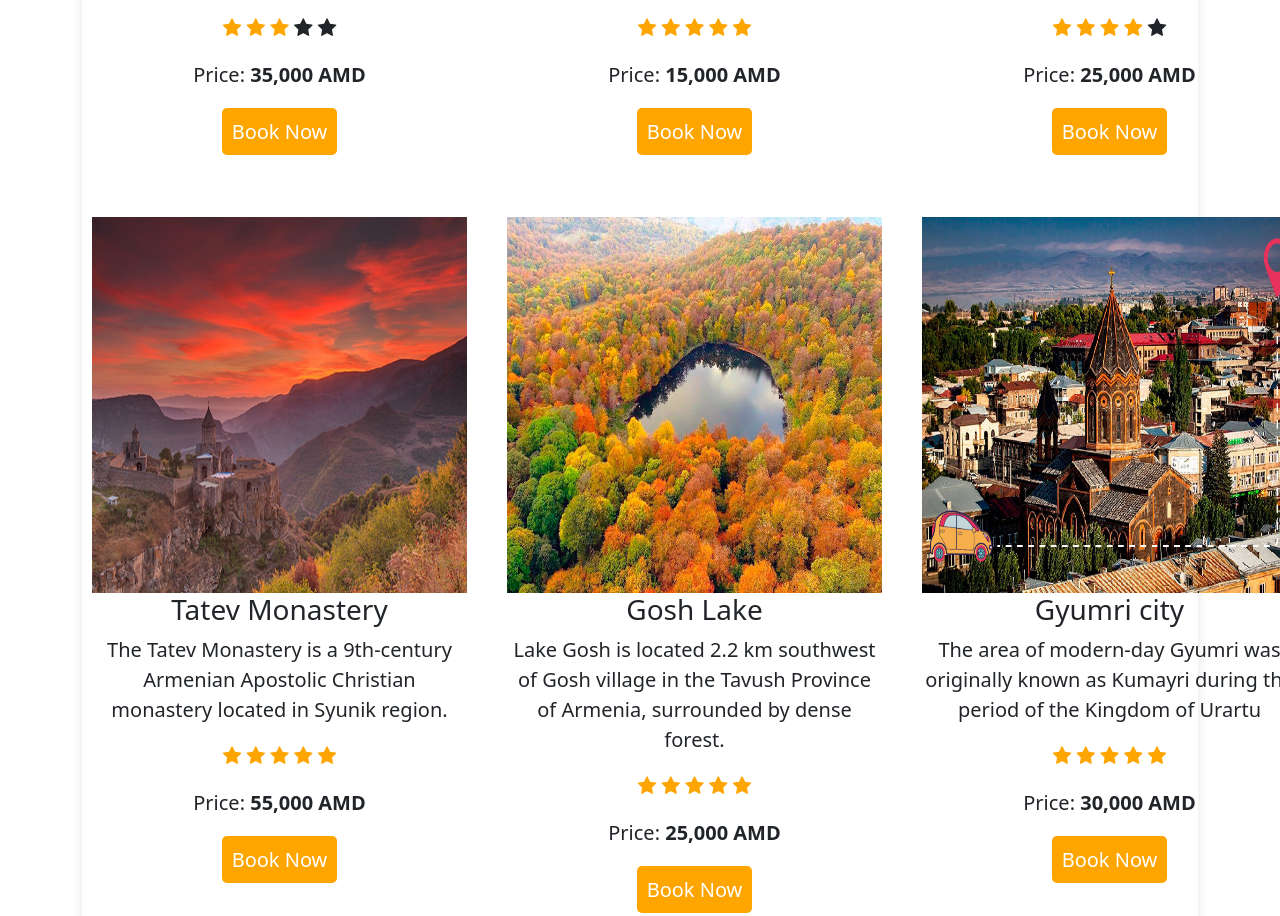
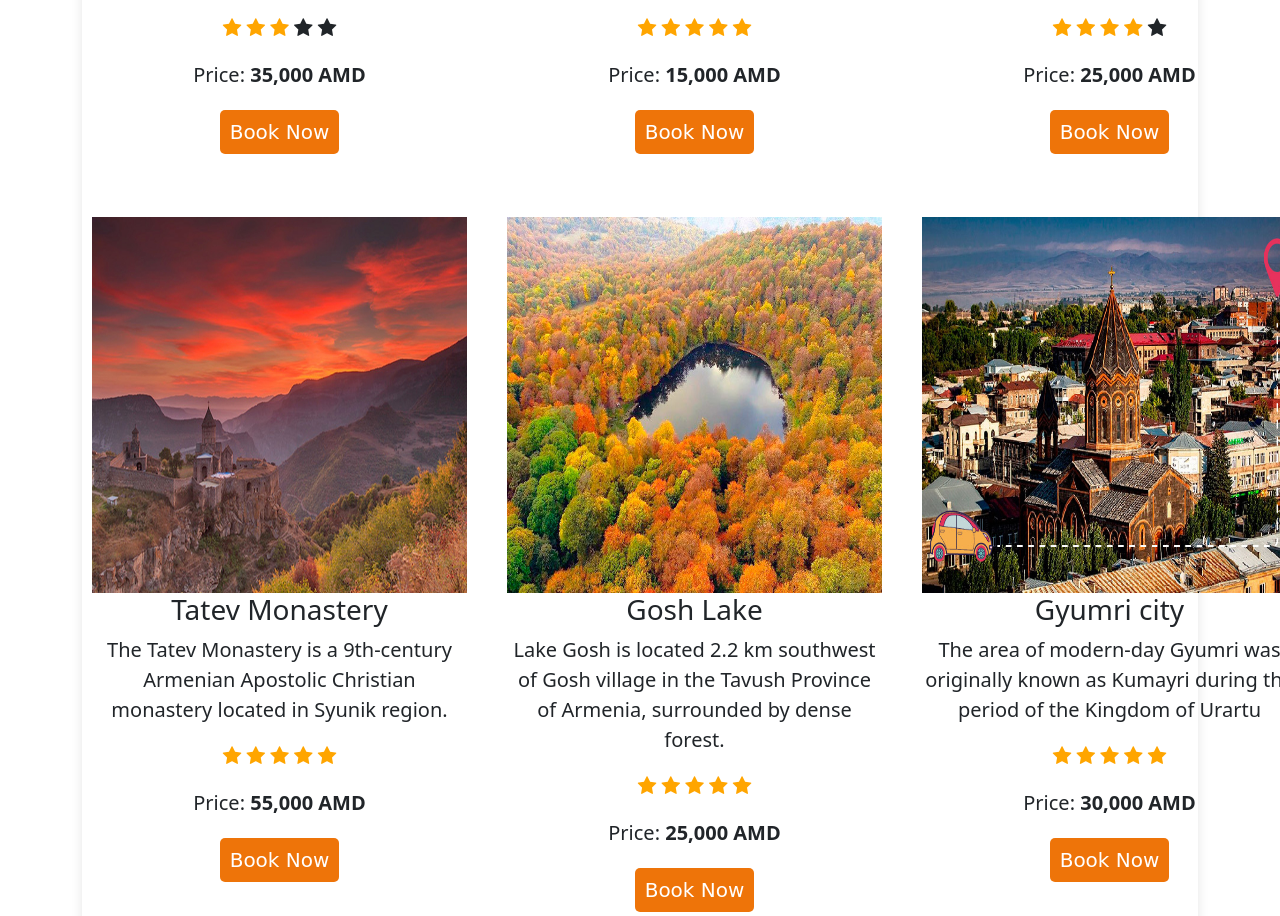
Before and after one commit to Surenarmenia/Suren-Arabachyan, a plain HTML site: page Suren_arabachyan/index.html in a window 1280 px wide. Shown: the part 1850-2766 px from the top of the page. Drawn offline with nearby package versions, Linux system fonts and the light colour scheme.

Commit message:
Update style.css

```diff
--- a/Suren_arabachyan/css/style.css
+++ b/Suren_arabachyan/css/style.css
@@ -169,9 +169,15 @@
 .packages .grid-container .grid-item a {
     padding: 10px;
     text-decoration: none;
-    background: #ffa500;
+    font-family: cursive;
+    background: #ee7409;
     color: #ffffff;
     border-radius: 5px;
+}
+
+.packages .grid-container .grid-item a:hover {
+    background: #ffa500;
+    transition: 1s ease;
 }
 
 /* .grid-item1 .about_photo {
```
